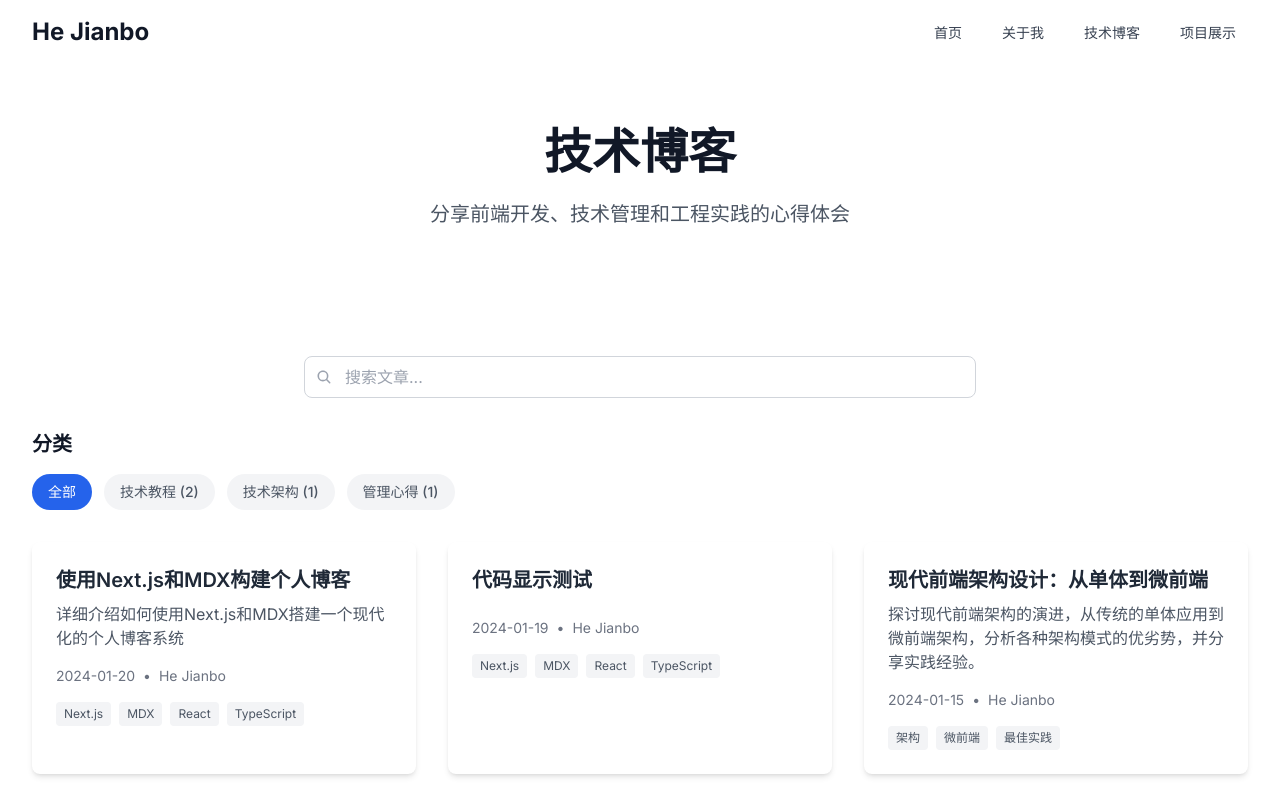
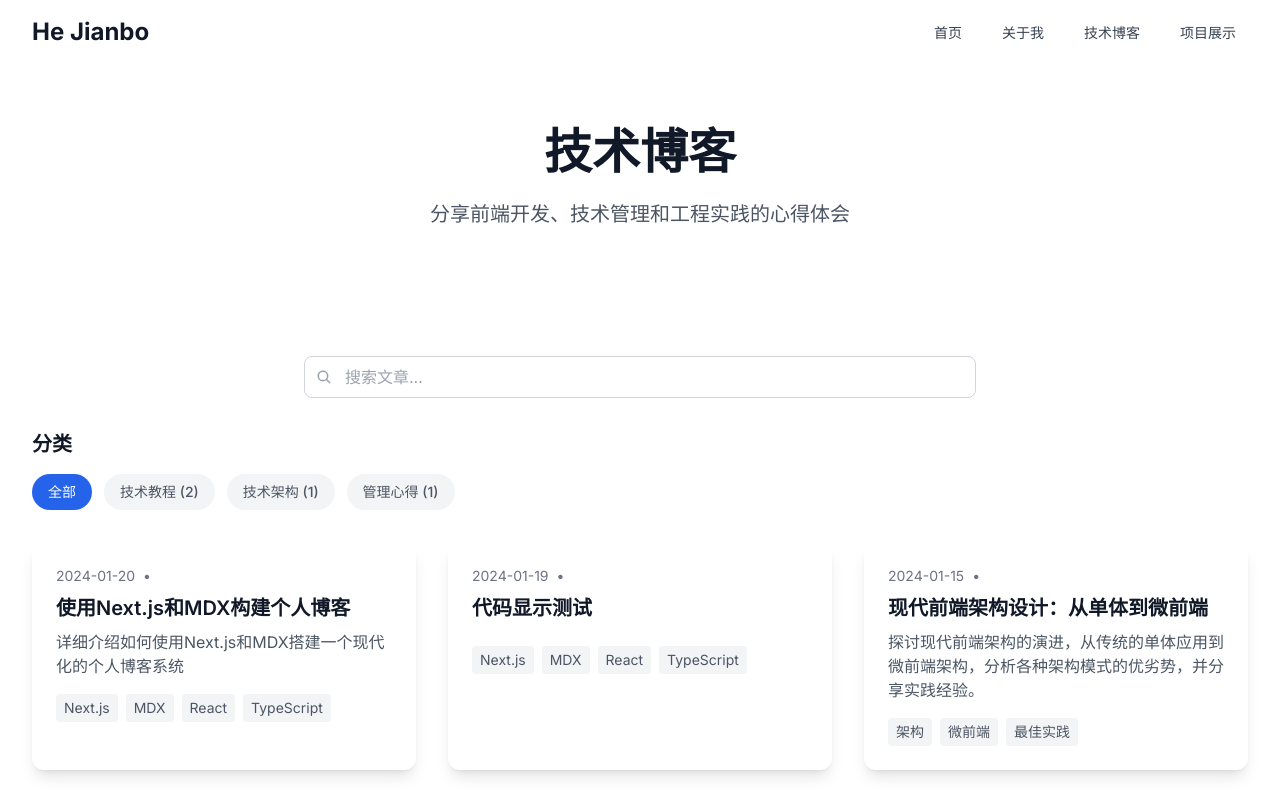
Before and after one commit to hjb2722404/myWebSite, a Next.js app: page /blog in a window 1280 px wide. Shown: the top 800 px of the page. Built offline with nearby package versions, Linux system fonts and the light colour scheme.

Commit message:
fix: 修复错误

```diff
--- a/src/components/blog/BlogList.tsx
+++ b/src/components/blog/BlogList.tsx
@@ -14,44 +14,46 @@ export default function BlogList({ posts }: BlogListProps) {
   }
 
   return (
-    <div className="grid grid-cols-1 md:grid-cols-2 lg:grid-cols-3 gap-8">
+    <motion.div
+      initial={{ opacity: 0 }}
+      animate={{ opacity: 1 }}
+      className="grid grid-cols-1 md:grid-cols-2 lg:grid-cols-3 gap-8"
+    >
       {posts.map((post, index) => (
-        <motion.div
+        <motion.article
           key={post.slug}
           initial={{ opacity: 0, y: 20 }}
           animate={{ opacity: 1, y: 0 }}
-          transition={{ duration: 0.3, delay: index * 0.1 }}
-          className="bg-white dark:bg-gray-800 rounded-lg shadow-md overflow-hidden hover:shadow-lg transition-shadow duration-300"
+          transition={{ delay: index * 0.1 }}
+          className="bg-white dark:bg-gray-900 rounded-xl shadow-lg overflow-hidden hover:shadow-xl transition-shadow"
         >
-          <Link href={`/blog/${post.slug}`} className="block">
+          <Link href={`/blog/${post.slug}`}>
             <div className="p-6">
-              <h2 className="text-xl font-semibold mb-2 text-gray-800 dark:text-gray-200">
+              <div className="flex items-center text-sm text-gray-500 dark:text-gray-400 mb-2">
+                <span>{post.date}</span>
+                <span className="mx-2">•</span>
+                <span>{post.readingTime}</span>
+              </div>
+              <h2 className="text-xl font-semibold text-gray-900 dark:text-white mb-2">
                 {post.title}
               </h2>
-              <p className="text-gray-600 dark:text-gray-400 mb-4 line-clamp-3">
+              <p className="text-gray-600 dark:text-gray-300 mb-4 line-clamp-3">
                 {post.excerpt}
               </p>
-              <div className="flex items-center text-sm text-gray-500 dark:text-gray-400">
-                <span>{post.date}</span>
-                <span className="mx-2">•</span>
-                <span>{post.author}</span>
-              </div>
-              {post.tags && (
-                <div className="flex flex-wrap gap-2 mt-4">
-                  {post.tags.map(tag => (
+              <div className="flex flex-wrap gap-2">
+                {post.tags && Array.isArray(post.tags) && post.tags.map((tag: string) => (
                   <span
                     key={tag}
-                      className="px-2 py-1 text-xs bg-gray-100 dark:bg-gray-700 text-gray-600 dark:text-gray-300 rounded"
+                    className="px-2 py-1 text-sm bg-gray-100 dark:bg-gray-800 text-gray-600 dark:text-gray-300 rounded"
                   >
                     {tag}
                   </span>
                 ))}
               </div>
-              )}
             </div>
           </Link>
+        </motion.article>
+      ))}
     </motion.div>
-      ))}
-    </div>
   )
 }
```
Lines whose indentation alone changed are shown as unchanged.
